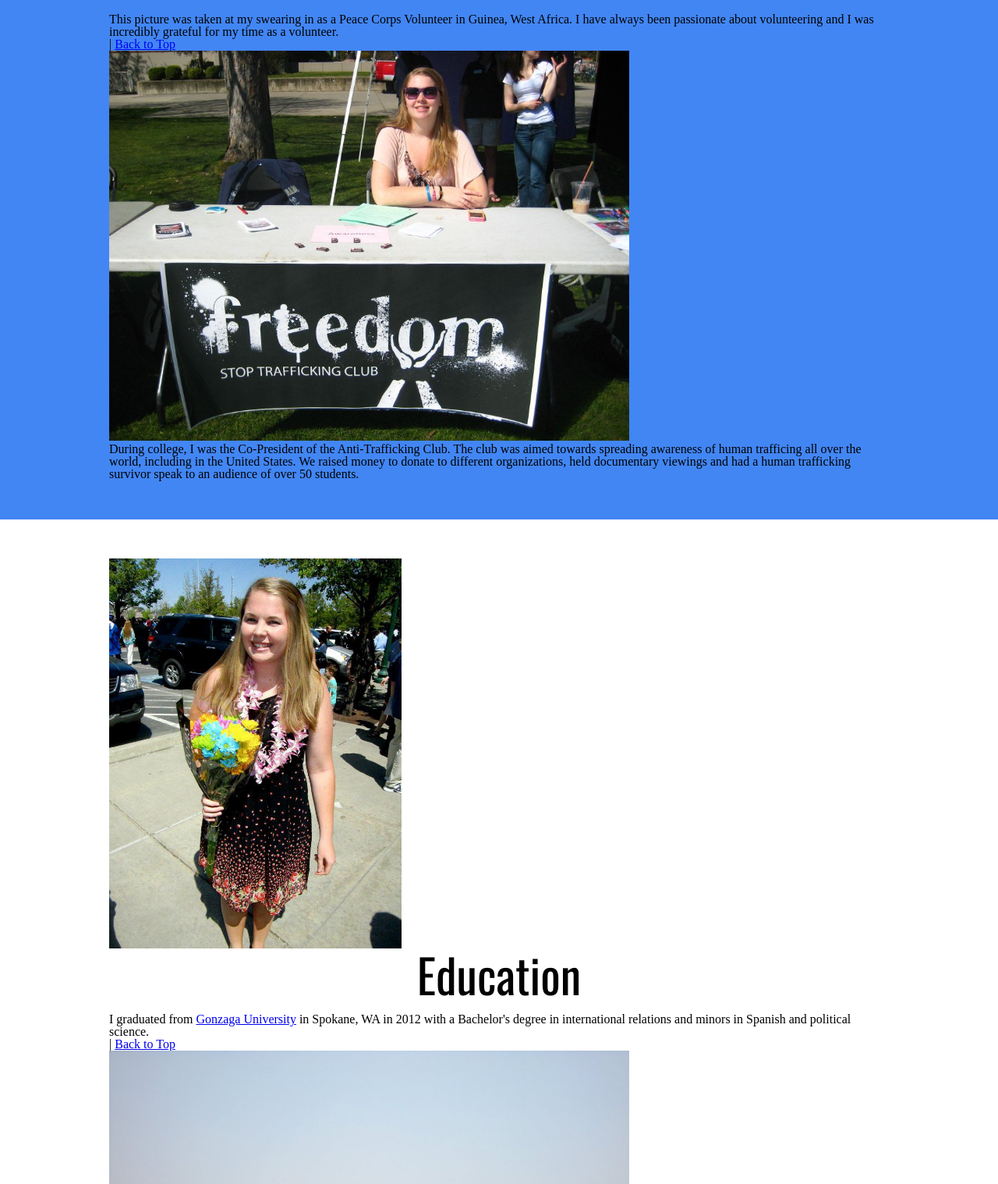
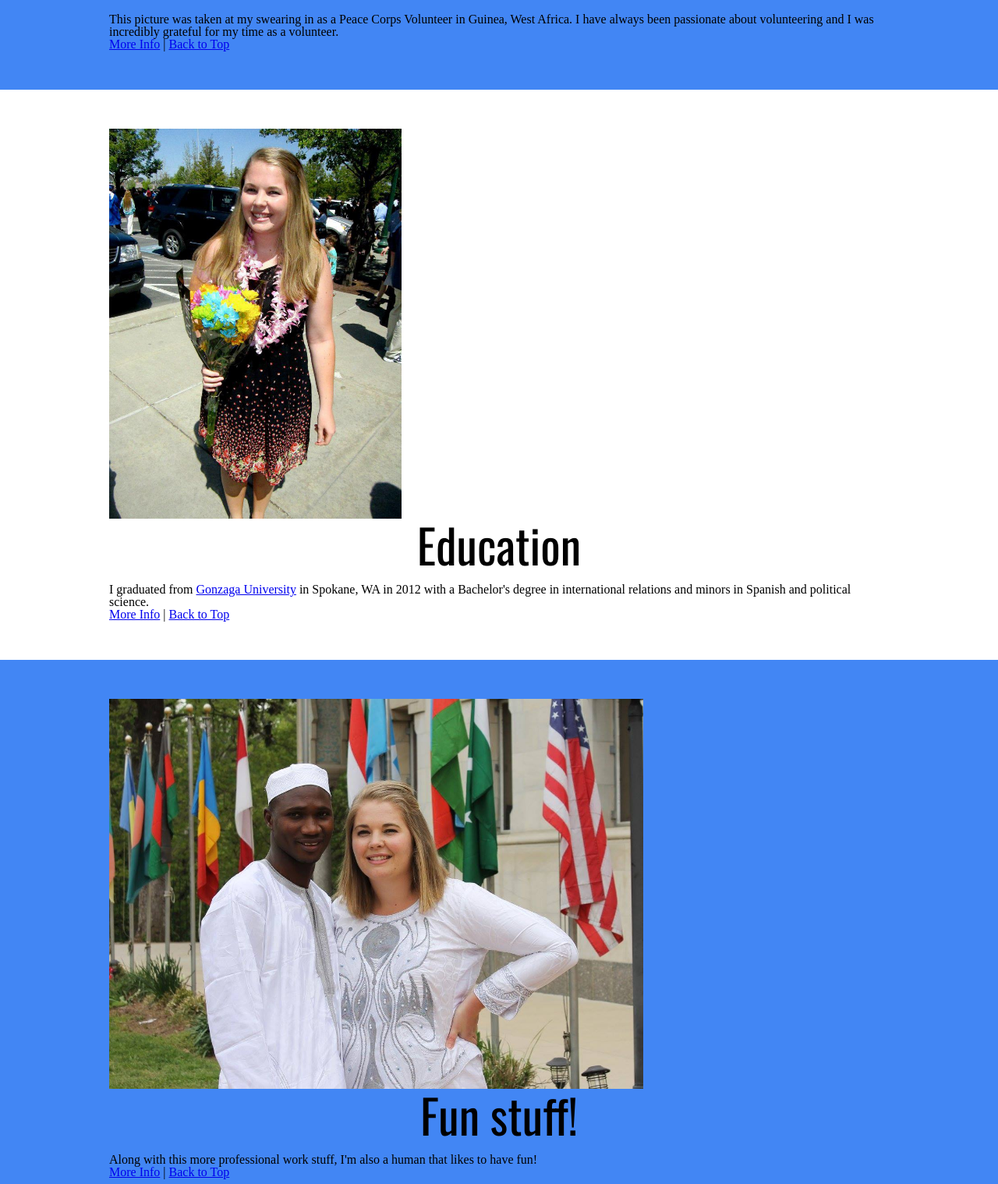
Before and after one commit to rrefoy/rrefoy.github.io, a plain HTML site: page index.html in a window 1280 px wide. Shown: the part 3042-4560 px from the top of the page at 78% size. Drawn offline with nearby package versions, Linux system fonts and the light colour scheme.

Commit message:
featherlight fixes

```diff
--- a/index.html
+++ b/index.html
@@ -99,9 +99,9 @@
             <h2>Passions and Volunteer work</h2>
             <p>This picture was taken at my swearing in as a Peace Corps Volunteer in Guinea, West Africa. I have always been passionate about volunteering and I was incredibly grateful for my time as a volunteer.</p>
 
-            <a href="rebecca-info-3" class="more-info">More Info</a> | <a href="#top">Back to Top</a>
+            <a href="rebecca-info-3">More Info</a> | <a href="#top">Back to Top</a>
 
-            <div id="rebecca-info-3">
+            <div id="rebecca-info-3"  class="more-info">
               <img src="img/trafficking.jpg" alt="Rebecca 3">
               <p>During college, I was the Co-President of the Anti-Trafficking Club. The club was aimed towards spreading awareness of human trafficing all over the world, including in the United States. We raised money to donate to different organizations, held documentary viewings and had a human trafficking survivor speak to an audience of over 50 students.</p>
             </div>
@@ -118,9 +118,9 @@
             <h2>Education</h2>
             <p>I graduated from <a href="https://www.gonzaga.edu/">Gonzaga University</a> in Spokane, WA in 2012 with a Bachelor's degree in international relations and minors in Spanish and political science.</p>
 
-            <a href="rebecca-info-4" class="more-info">More Info</a> | <a href="top">Back to Top</a>
+            <a href="rebecca-info-4">More Info</a> | <a href="top">Back to Top</a>
 
-            <div id="rebecca-info-4">
+            <div id="rebecca-info-4" class="more-info">
               <img src="img/cuernavaca.jpg" alt="Rebecca 4">
               <p>During my time at Gonzaga, I was lucky to do a six-week immersive language study course abroad in Cuernvaca, Mexico. I stayed with a host family, studied Spanish for 6 hours a day and participated in cross-cultural activities in the afternoons and evenings.</p>
             </div>
@@ -137,9 +137,9 @@
             <h2>Fun stuff!</h2>
             <p>Along with this more professional work stuff, I'm also a human that likes to have fun! </p>
 
-            <a href="rebecca-info-5" class="more-info"> More Info</a> | <a href="top">Back to Top</a>
+            <a href="rebecca-info-5"> More Info</a> | <a href="top">Back to Top</a>
 
-            <div id="rebecca-info-5">
+            <div id="rebecca-info-5" class="more-info">
               <img src="img/rebecca-5.jpg" alt="Rebecca 5">
               <p>Lorem ipsum dolor sit amet, consectetur adipisicing elit. Libero atque voluptatem repudiandae autem repellat consequatur, pariatur praesentium sit neque consequuntur beatae aliquam aspernatur laboriosam, illum a quidem suscipit molestias, quod?</p>
             </div>
```
